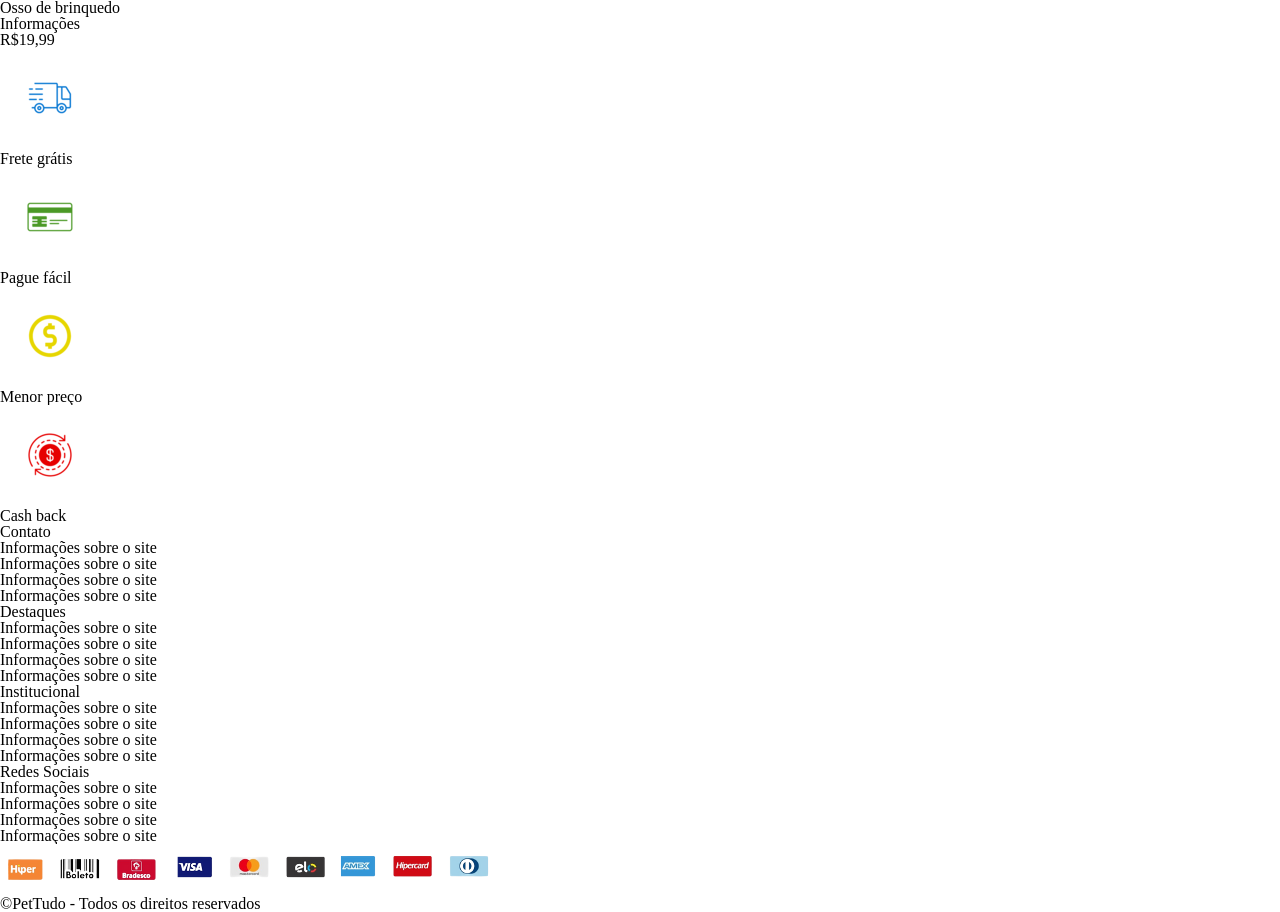
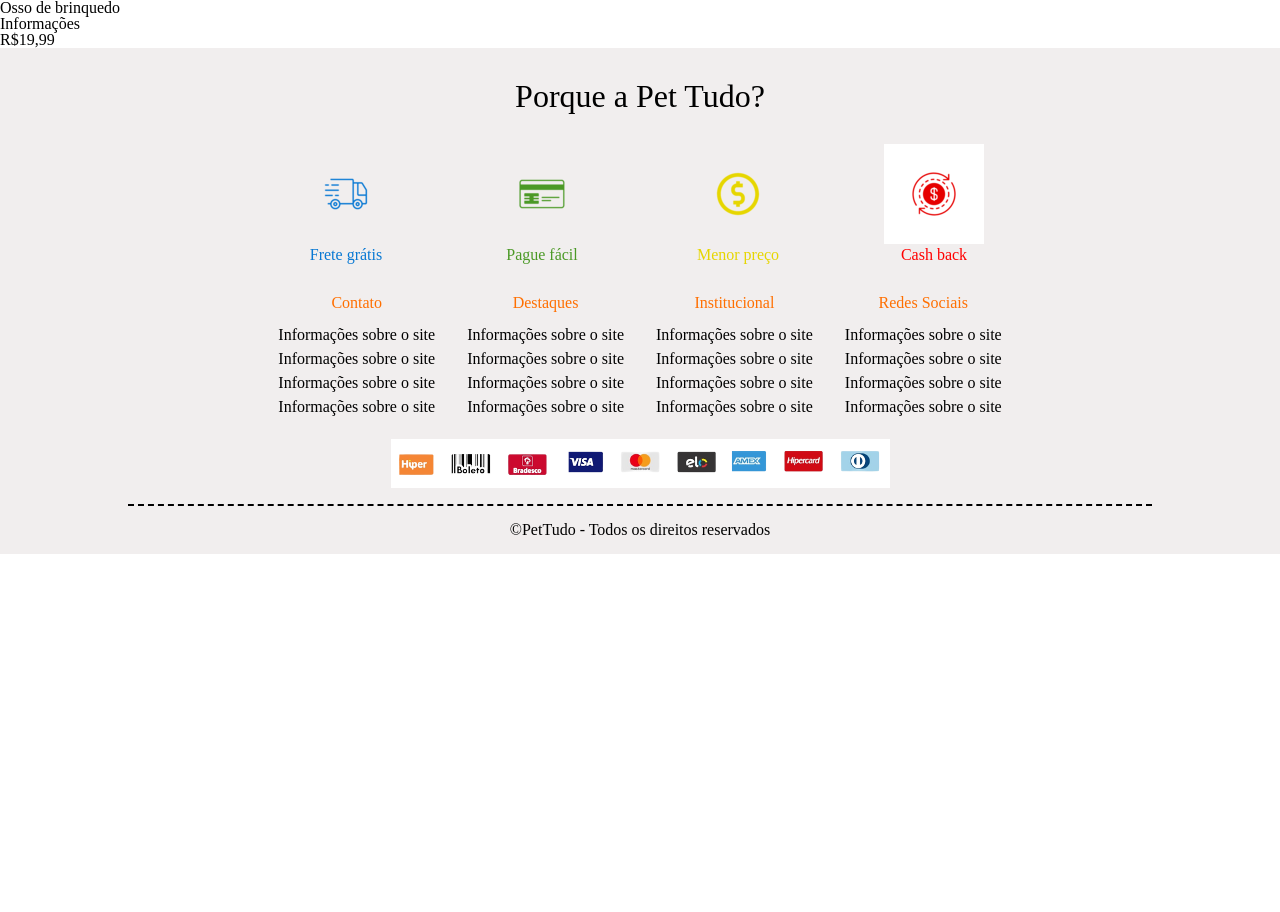
Before and after one commit to Gilson-Ferrer/e_commerce_petshop, a plain HTML site: page index.html in a window 1280 px wide. Shown: the part 4370-5282 px from the top of the page. After the commit the page ends 4924 px from the top, so only its background shows below. Drawn offline with Linux system fonts and the light colour scheme.

Commit message:
adicionando a primeira versao da estilizacao do footer

```diff
--- a/index.html
+++ b/index.html
@@ -7,6 +7,7 @@
     <link rel="shortcut icon" type="imagex/png" href="./img/logo_pet-tudo-icone.ico">
     <link rel="stylesheet" href="./styles/reset.css">
     <link rel="stylesheet" href="./styles/index/header.css">
+    <link rel="stylesheet" href="./styles/index/footer.css">
 
 </head>
 <body>
@@ -145,63 +146,69 @@
             </div>
         </section>
     </main>
-    <footer>
+    <footer class="rodape">
+
+        <h2 class="rodape-titulo">Porque a Pet Tudo?</h2>
+
         <!--Seção de vantagens-->
-        <section>
-            <div>
+        <section class="rodape-secoes">
+            <div class="rodape-vantagens">
                 <img src="./img/fretegratis_fr.png" alt="Frete grátis">
-                <p>Frete grátis</p>
+                <p class="vantagens-frete">Frete grátis</p>
             </div>
-            <div>
+            <div class="rodape-vantagens">
                 <img src="./img/paguefacil_fr.png" alt="Pague fácil">
-                <p>Pague fácil</p>
+                <p class="vantagens-pagamento">Pague fácil</p>
             </div>
-            <div>
+            <div class="rodape-vantagens">
                 <img src="./img/menorpreco_fr.png" alt="Menor preço">
-                <p>Menor preço</p>
+                <p class="vantagens-preco">Menor preço</p>
             </div>
-            <div>
+            <div class="rodape-vantagens">
                 <img src="./img/cashback_fr.png" alt="Cash back">
-                <p>Cash back</p>
+                <p class="vantagens-cashback">Cash back</p>
             </div>
         </section>
 
         <!--Seção de informações-->
 
-        <section>
-            <div>
-                <h2>Contato</h2>
-                <p>Informações sobre o site</p>
-                <p>Informações sobre o site</p>
-                <p>Informações sobre o site</p>
-                <p>Informações sobre o site</p>
+        <section class="rodape-secoes">
+            <div class="rodape-info">
+                <h3 class="rodape-info__titulo">Contato</h3>
+                <p class="rodape-info__texto">Informações sobre o site</p>
+                <p class="rodape-info__texto">Informações sobre o site</p>
+                <p class="rodape-info__texto">Informações sobre o site</p>
+                <p class="rodape-info__texto">Informações sobre o site</p>
             </div>
-            <div>
-                <h2>Destaques</h2>
-                <p>Informações sobre o site</p>
-                <p>Informações sobre o site</p>
-                <p>Informações sobre o site</p>
-                <p>Informações sobre o site</p>
+            <div class="rodape-info">
+                <h3 class="rodape-info__titulo">Destaques</h3>
+                <p class="rodape-info__texto">Informações sobre o site</p>
+                <p class="rodape-info__texto">Informações sobre o site</p>
+                <p class="rodape-info__texto">Informações sobre o site</p>
+                <p class="rodape-info__texto">Informações sobre o site</p>
             </div>
-            <div>
-                <h2>Institucional</h2>
-                <p>Informações sobre o site</p>
-                <p>Informações sobre o site</p>
-                <p>Informações sobre o site</p>
-                <p>Informações sobre o site</p>
+            <div class="rodape-info">
+                <h3 class="rodape-info__titulo">Institucional</h3>
+                <p class="rodape-info__texto">Informações sobre o site</p>
+                <p class="rodape-info__texto">Informações sobre o site</p>
+                <p class="rodape-info__texto">Informações sobre o site</p>
+                <p class="rodape-info__texto">Informações sobre o site</p>
             </div>
-            <div>
-                <h2>Redes Sociais</h2>
-                <p>Informações sobre o site</p>
-                <p>Informações sobre o site</p>
-                <p>Informações sobre o site</p>
-                <p>Informações sobre o site</p>
+            <div class="rodape-info">
+                <h3 class="rodape-info__titulo">Redes Sociais</h3>
+                <p class="rodape-info__texto">Informações sobre o site</p>
+                <p class="rodape-info__texto">Informações sobre o site</p>
+                <p class="rodape-info__texto">Informações sobre o site</p>
+                <p class="rodape-info__texto">Informações sobre o site</p>
             </div>
-            <img src="./img/pagamento_fr.png" alt="">
         </section>
 
-        <section>
-            <p>&copy;PetTudo - Todos os direitos reservados</p>
+        <div class="rodape-pagamento">
+            <img src="./img/pagamento_fr.png" alt="">
+        </div>
+
+        <section class="rodape-secoes">
+            <p class="rodape-copy">&copy;PetTudo - Todos os direitos reservados</p>
         </section>
     </footer>
 </body>
--- /dev/null
+++ b/styles/index/footer.css
@@ -0,0 +1,68 @@
+@import url("/styles/styles.css");
+
+.rodape {
+    background-color: var(--cinza-card);
+}
+
+.rodape-titulo {
+    display: flex;
+    justify-content: center;
+    text-align: center;
+    padding: 1em;
+    font-size: 2rem;
+}
+
+.rodape-secoes {
+    display: flex;
+    flex-direction: row;
+    flex-wrap: wrap;
+    justify-content: center;
+    align-items: center;
+    text-align: center;
+}
+
+.rodape-vantagens {
+    margin: 0 3em;
+}
+
+.vantagens-frete {
+    color: var(--azul-botao);
+}
+
+.vantagens-pagamento {
+    color: var(--verde-botao);
+}
+
+.vantagens-preco {
+    color: var(--amarelo-botao);
+}
+
+.vantagens-cashback {
+    color: var(--vermelho-botao);
+}
+
+.rodape-info {
+    padding: 1em;
+}
+
+.rodape-info__titulo {
+    color: var(--laranja-rodape);
+    padding: 1em;
+}
+
+.rodape-info__texto {
+    padding: 0 0 0.5em 0;
+}
+
+.rodape-pagamento {
+    display: flex;
+    justify-content: center;
+    align-items: center;
+    padding-bottom: 1em;
+    margin: 0 10%;
+    border-bottom: 2px dashed black;
+}
+
+.rodape-copy {
+    margin: 1em;
+}
--- a/styles/styles.css
+++ b/styles/styles.css
@@ -5,7 +5,8 @@
     --cinza: #a8a5a3;
     --cinza-botao: #737373;
     --azul-botao: #0878d3;
-    --laranja-botao: #ff6f00;
+    --laranja-rodape: #ff6f00;
     --verde-botao: #4b9926;
     --amarelo-botao: #e6d600;
+    --vermelho-botao: #ff0101;
 }
```
